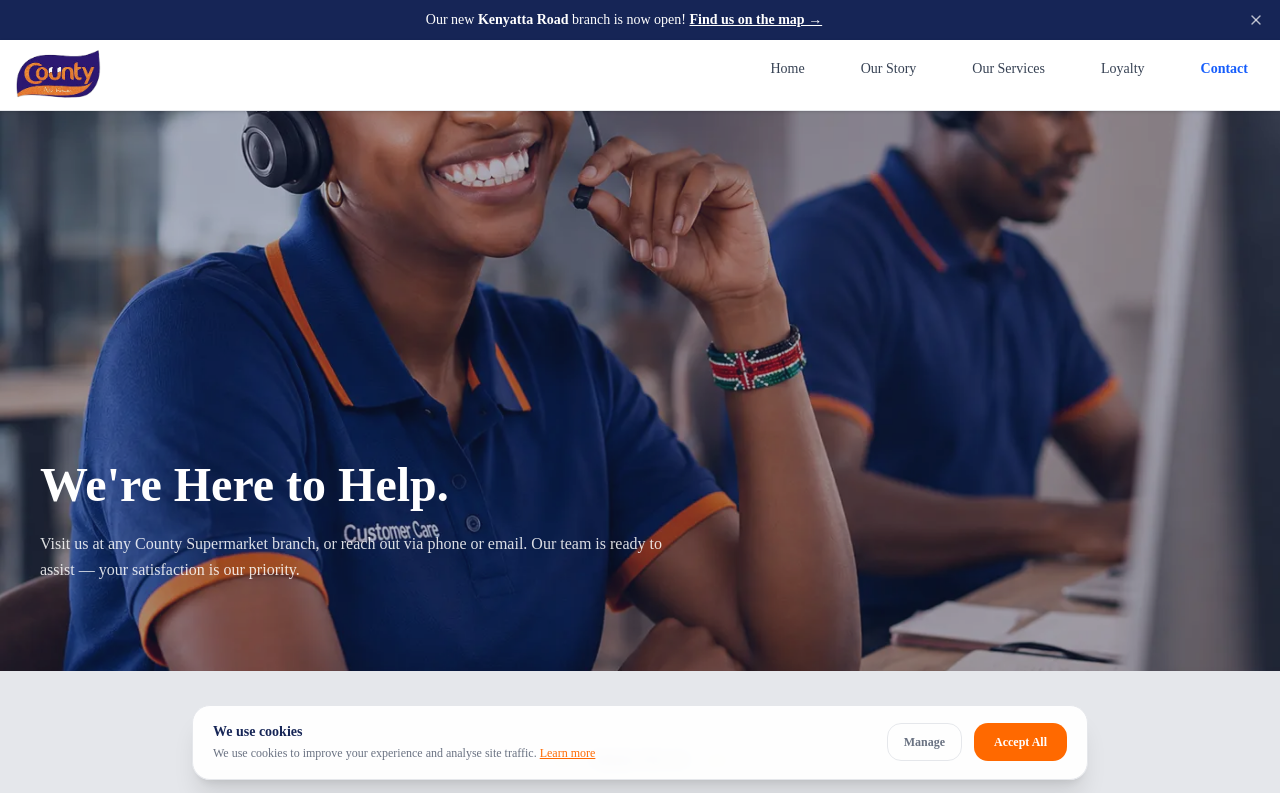
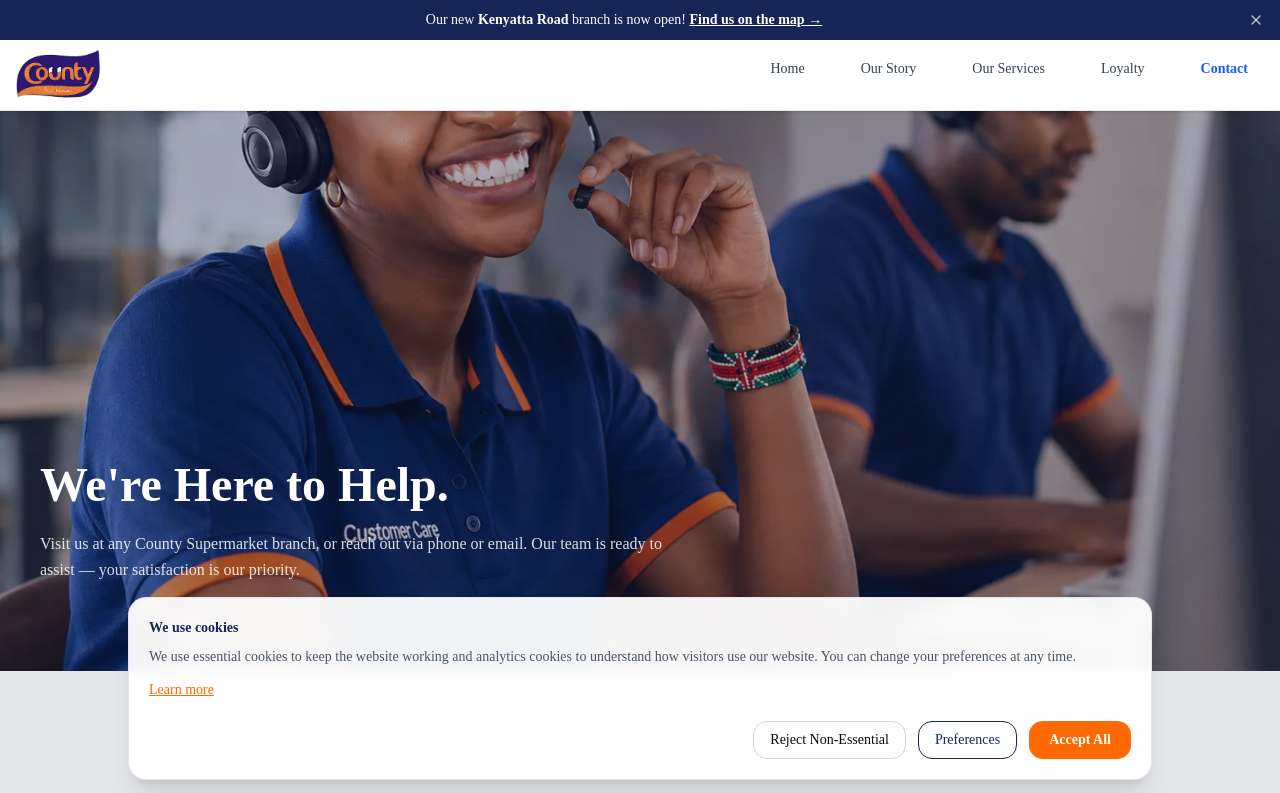
Before and after one commit to Eye-Kyu/County-supermarket, a Next.js app: page /Contact in a window 1280 px wide. Shown: the top 793 px of the page. Built offline with nearby package versions, Linux system fonts and the light colour scheme.

Commit message:
Analytics

```diff
--- a/app/components/CookieBanner.tsx
+++ b/app/components/CookieBanner.tsx
@@ -3,16 +3,32 @@
 import { useState } from "react";
 import Link from "next/link";
 
-const STORAGE_KEY = "county-cookies-v1";
+const STORAGE_KEY = "county-cookie-preferences";
 
 export default function CookieBanner() {
   const [visible, setVisible] = useState(() => {
     if (typeof window === "undefined") return false;
+
     return !localStorage.getItem(STORAGE_KEY);
   });
 
-  const accept = () => {
-    localStorage.setItem(STORAGE_KEY, "accepted");
+  const saveConsent = (analytics: boolean) => {
+    localStorage.setItem(
+      STORAGE_KEY,
+      JSON.stringify({
+        necessary: true,
+        analytics,
+      }),
+    );
+
+    window.dispatchEvent(
+      new CustomEvent("cookie-consent", {
+        detail: {
+          analytics,
+        },
+      }),
+    );
+
     setVisible(false);
   };
 
@@ -20,26 +36,41 @@ export default function CookieBanner() {
 
   return (
     <div className="fixed bottom-0 left-0 right-0 z-50 p-4 sm:p-5">
-      <div className="max-w-4xl mx-auto bg-white/95 backdrop-blur border border-gray-200 rounded-2xl shadow-xl px-5 py-4 flex flex-col sm:flex-row items-start sm:items-center gap-4">
-        <div className="flex-1 min-w-0">
-          <p className="text-sm font-semibold text-blue-950 mb-0.5">We use cookies</p>
-          <p className="text-xs text-gray-500 leading-relaxed">
-            We use cookies to improve your experience and analyse site traffic.{" "}
-            <Link href="/Cookies" className="text-orange-500 underline hover:text-orange-600 transition-colors">
-              Learn more
-            </Link>
+      <div className="max-w-5xl mx-auto bg-white/95 backdrop-blur border border-gray-200 rounded-2xl shadow-xl p-5">
+        <div className="space-y-2">
+          <h2 className="text-sm font-semibold text-blue-950">
+            We use cookies
+          </h2>
+
+          <p className="text-sm text-gray-600 leading-relaxed">
+            We use essential cookies to keep the website working and analytics
+            cookies to understand how visitors use our website. You can change
+            your preferences at any time.
           </p>
-        </div>
-        <div className="flex gap-3 shrink-0">
+
           <Link
             href="/Cookies"
-            className="text-xs font-semibold text-gray-500 hover:text-blue-950 transition-colors px-4 py-2.5 rounded-xl border border-gray-200 hover:border-gray-300"
+            className="text-orange-500 hover:text-orange-600 underline text-sm"
           >
-            Manage
+            Learn more
           </Link>
+        </div>
+
+        <div className="mt-5 flex flex-wrap justify-end gap-3">
           <button
-            onClick={accept}
-            className="text-xs font-semibold bg-orange-500 hover:bg-orange-400 text-white px-5 py-2.5 rounded-xl transition-colors"
+            onClick={() => saveConsent(false)}
+            className="px-4 py-2 rounded-xl border border-gray-300 text-sm font-medium hover:bg-gray-100 transition"
+          >
+            Reject Non-Essential
+          </button>
+
+          <button className="px-4 py-2 rounded-xl border border-blue-950 text-blue-950 text-sm font-medium hover:bg-blue-50 transition">
+            Preferences
+          </button>
+
+          <button
+            onClick={() => saveConsent(true)}
+            className="px-5 py-2 rounded-xl bg-orange-500 hover:bg-orange-400 text-white text-sm font-semibold transition"
           >
             Accept All
           </button>
--- /dev/null
+++ b/app/components/GoogleAnalytics.tsx
@@ -0,0 +1,36 @@
+"use client";
+
+import { GoogleAnalytics } from "@next/third-parties/google";
+import { useEffect, useState } from "react";
+
+const STORAGE_KEY = "county-cookie-preferences";
+
+export default function GoogleAnalyticsWrapper() {
+  const [enabled, setEnabled] = useState(false);
+
+  useEffect(() => {
+    const stored = localStorage.getItem(STORAGE_KEY);
+
+    if (stored) {
+      const prefs = JSON.parse(stored);
+
+      if (prefs.analytics) {
+        setEnabled(true);
+      }
+    }
+
+    const listener = (event: Event) => {
+      const customEvent = event as CustomEvent<{ analytics: boolean }>;
+
+      setEnabled(customEvent.detail.analytics);
+    };
+
+    window.addEventListener("cookie-consent", listener);
+
+    return () => window.removeEventListener("cookie-consent", listener);
+  }, []);
+
+  if (!enabled) return null;
+
+  return <GoogleAnalytics gaId={process.env.NEXT_PUBLIC_GA_MEASUREMENT_ID!} />;
+}
--- a/app/layout.tsx
+++ b/app/layout.tsx
@@ -5,6 +5,7 @@ import Navbar from "./components/Navbar";
 import Footer from "./components/Footer";
 import AnnouncementBar from "./components/AnnouncementBar";
 import CookieBanner from "./components/CookieBanner";
+import GoogleAnalyticsWrapper from "./components/GoogleAnalytics";
 
 const geistSans = Geist({
   variable: "--font-geist-sans",
@@ -132,6 +133,7 @@ export default function RootLayout({
         {children}
         <Footer />
         <CookieBanner />
+        <GoogleAnalyticsWrapper />
       </body>
     </html>
   );
--- a/package.json
+++ b/package.json
@@ -9,6 +9,7 @@
     "lint": "eslint"
   },
   "dependencies": {
+    "@next/third-parties": "^16.2.10",
     "class-variance-authority": "^0.7.1",
     "clsx": "^2.1.1",
     "gsap": "^3.15.0",
```
Also changed, not shown: 2 other files (tests, documents, lock files or other folders).
